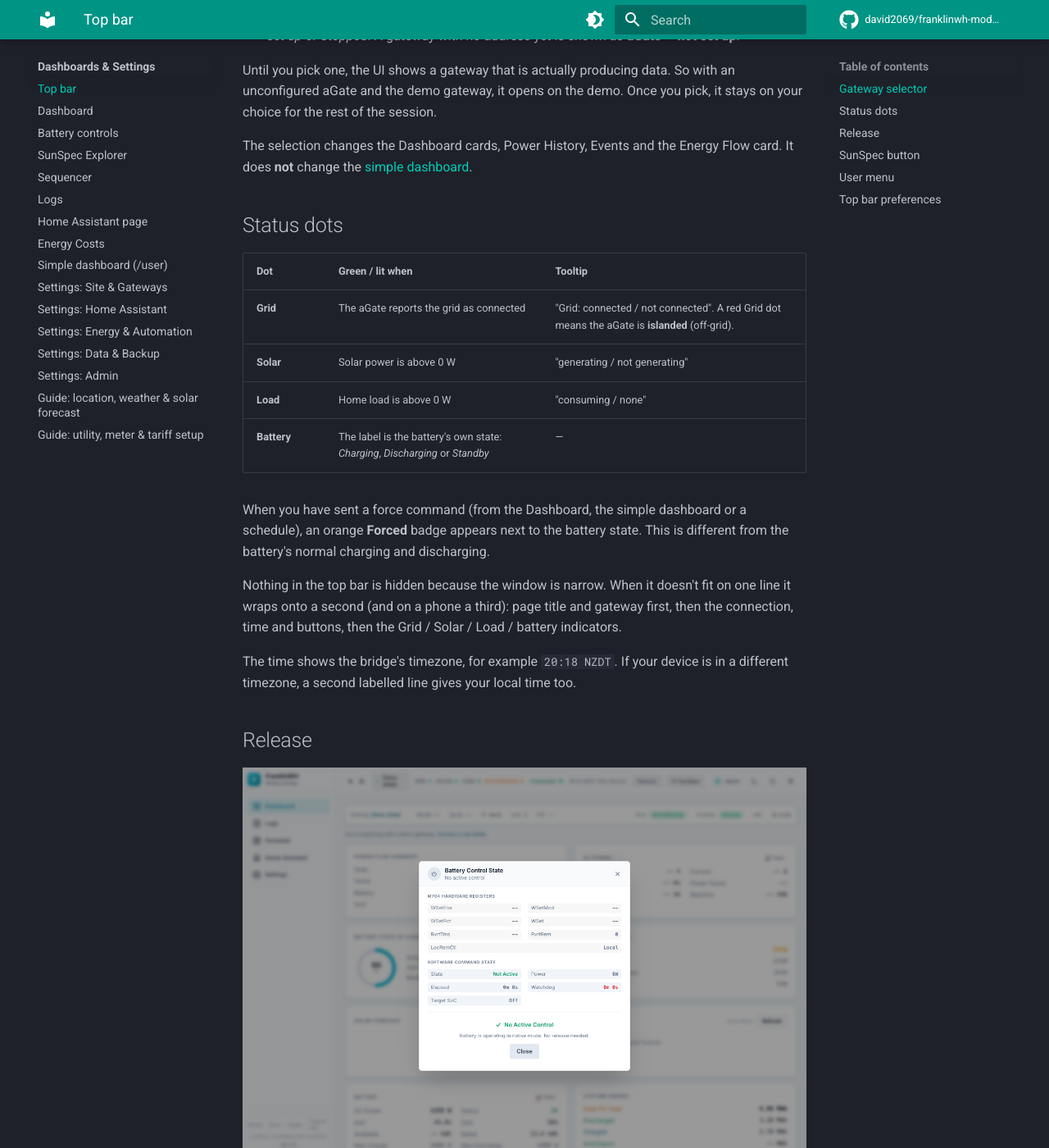
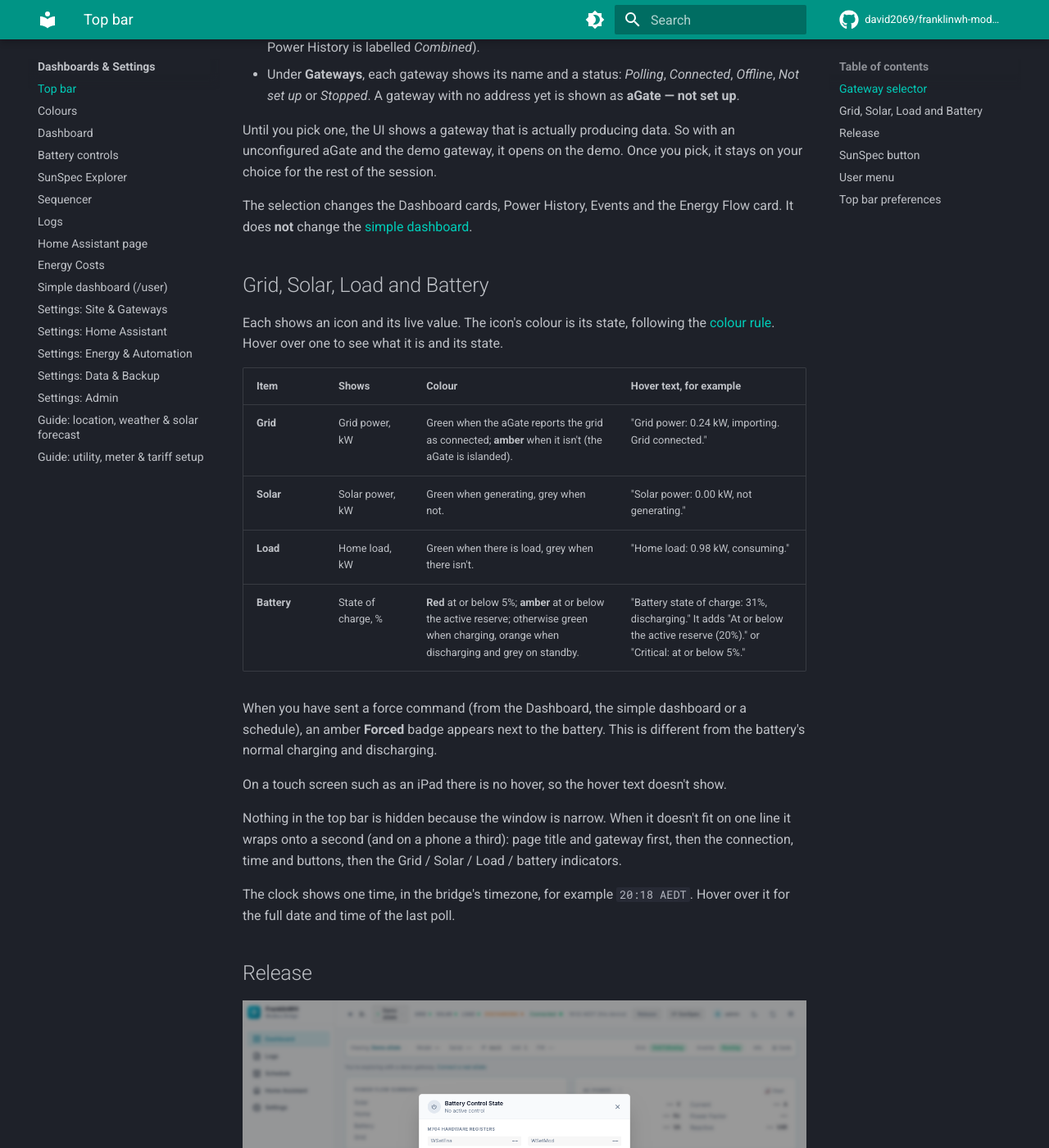
Before and after one commit to david2069/franklinwh-modbus-bridge, an MkDocs documentation site: the page built from docs/user/ui/top-bar.md, in a window 1280 px wide and 1400 px high, scrolled down 1448 px. Shown: the whole window at 82% size. Built offline with MkDocs 1.6.1 and Material for MkDocs 9.7.7, drawn with Linux system fonts in a browser that asks for light colours; comment, search, counter and statistics services are not loaded; some of the changed text lies outside the part shown.

Commit message:
fix(ui): dashboard colours follow the colour rule; document it (#385)
Owner, 2026-10-28: "change other dashboard colours to align to new rules.
ensure rules are documented". Red = critical only, amber = warning,
orange = energy drawn, green = active, grey = inactive.

- Grid importing: orange (was red), on the Power Flow card, per-phase
  power and the /user board. New token --draw.
- Battery discharging: orange (was amber), same places and the /user
  Discharge button.
- Solar producing: green (was the amber solar colour), as on the topbar.
- SoC ring (Dashboard and /user): red <= 5%, amber <= active reserve,
  else green (was a fixed 80/30/15 scale).
- Chart line colours and button accents are identities, not states, and
  are unchanged (stated in the doc).

Docs: new docs/user/ui/colours.md. top-bar.md brought up to date with
#383/#384 (icons with values, one clock, all items can be hidden, amber
Release). Release dot is amber in the dispatch guide. Three screenshots
regenerated on the demo gateway.


Claude-Session: https://claude.ai/code/session_01Y16KzdPEVsgLsqKASFjb7K

Co-authored-by: david2069 <david2069@users.noreply.github.com>
Co-authored-by: Claude Opus 5.5 <noreply@anthropic.com>

```diff
--- a/docs/user/ui/top-bar.md
+++ b/docs/user/ui/top-bar.md
@@ -11,7 +11,7 @@ From left to right:
 | **◀ / ▶** | Collapses or expands the sidebar. |
 | **Page title** | The page you are on. |
 | **Gateway selector** | Which gateway the page shows. Only appears when there is more than one gateway. |
-| **Status dots** | Grid, Solar, Load and Battery, live. |
+| **Grid / Solar / Load / Battery** | An icon and the live value for each. |
 | **Connected / Disconnected** | Whether the browser's last data request to the bridge succeeded. |
 | **Quality badge** | Only appears when the data is `stale` or bad. Hidden while it is fine. |
 | **Clock** | Time of the last poll, in the **bridge's** timezone. |
@@ -21,6 +21,8 @@ From left to right:
 | **Theme** | Switches dark / light. |
 | **Refresh** | Fetches live data now, without waiting for the next 10-second refresh. |
 | **⚙ (gear)** | Top bar preferences: which items show, and in what order. |
+
+Every item except the gear can be hidden; see [Top bar preferences](#top-bar-preferences).
 
 ## Gateway selector
 
@@ -41,31 +43,36 @@ your choice for the rest of the session.
 The selection changes the Dashboard cards, Power History, Events and the Energy Flow card.
 It does **not** change the [simple dashboard](user-dashboard.md).
 
-## Status dots
+## Grid, Solar, Load and Battery
 
-| Dot | Green / lit when | Tooltip |
-|---|---|---|
-| **Grid** | The aGate reports the grid as connected | "Grid: connected / not connected". A red Grid dot means the aGate is **islanded** (off-grid). |
-| **Solar** | Solar power is above 0 W | "generating / not generating" |
-| **Load** | Home load is above 0 W | "consuming / none" |
-| **Battery** | The label is the battery's own state: *Charging*, *Discharging* or *Standby* | — |
+Each shows an icon and its live value. The icon's colour is its state, following the
+[colour rule](colours.md). Hover over one to see what it is and its state.
+
+| Item | Shows | Colour | Hover text, for example |
+|---|---|---|---|
+| **Grid** | Grid power, kW | Green when the aGate reports the grid as connected; **amber** when it isn't (the aGate is islanded). | "Grid power: 0.24 kW, importing. Grid connected." |
+| **Solar** | Solar power, kW | Green when generating, grey when not. | "Solar power: 0.00 kW, not generating." |
+| **Load** | Home load, kW | Green when there is load, grey when there isn't. | "Home load: 0.98 kW, consuming." |
+| **Battery** | State of charge, % | **Red** at or below 5%; **amber** at or below the active reserve; otherwise green when charging, orange when discharging and grey on standby. | "Battery state of charge: 31%, discharging." It adds "At or below the active reserve (20%)." or "Critical: at or below 5%." |
 
 When you have sent a force command (from the Dashboard, the simple dashboard or a
-schedule), an orange **Forced** badge appears next to the battery state. This is
-different from the battery's normal charging and discharging.
+schedule), an amber **Forced** badge appears next to the battery. This is different from
+the battery's normal charging and discharging.
+
+On a touch screen such as an iPad there is no hover, so the hover text doesn't show.
 
 Nothing in the top bar is hidden because the window is narrow. When it doesn't fit on one
 line it wraps onto a second (and on a phone a third): page title and gateway first, then the
 connection, time and buttons, then the Grid / Solar / Load / battery indicators.
 
-The time shows the bridge's timezone, for example `20:18 NZDT`. If your device is in a
-different timezone, a second labelled line gives your local time too.
+The clock shows one time, in the bridge's timezone, for example `20:18 AEDT`. Hover over it
+for the full date and time of the last poll.
 
 ## Release
 
 ![Battery Control State dialog](../../images/ui/release-modal.png)
 
-The **Release** button gets a red dot when a battery command is active. Click it to see the
+The **Release** button turns amber, with an amber dot, when a battery command is active. Click it to see the
 control state, read straight from the aGate and from the bridge.
 
 **M704 Hardware Registers** (the aGate's own control registers):
@@ -118,11 +125,13 @@ Shows who is signed in and their role. **Sign out** ends this login.
 
 ![Top bar preferences](../../images/ui/topbar-preferences.png)
 
-The gear opens **Topbar Preferences**:
+The gear opens **Topbar Preferences**, in three sections:
 
+- **Left**: Sidebar button, Page title, Gateway picker.
 - **Centre Indicators**: Grid, Solar, Load, Battery.
-- **Right Buttons**: Release, SunSpec, Theme, Refresh.
+- **Right**: Connection, Data quality, Clock, Release, SunSpec, User, Theme, Refresh.
 
-Untick an item to hide it. Use **↑ / ↓** to change the order. **Reset** restores the
-defaults (everything shown, in the order above). These preferences are stored in this
-browser only.
+Untick an item to hide it; you can hide everything. The gear itself always stays, so you can
+turn items back on. *Logged out — log in* still appears when your login has ended. Use
+**↑ / ↓** to change the order of the Centre and Right items. **Reset** restores the defaults
+(everything shown, in the order above). These preferences are stored in this browser only.
--- a/mkdocs.yml
+++ b/mkdocs.yml
@@ -96,6 +96,7 @@ nav:
   - Dashboards & Settings:
     - Overview: user/ui/index.md
     - Top bar: user/ui/top-bar.md
+    - Colours: user/ui/colours.md
     - Dashboard: user/ui/dashboard.md
     - Battery controls: user/ui/controls.md
     - SunSpec Explorer: user/ui/sunspec-explorer.md
--- a/src/franklinwh_bridge/templates/tabs/dashboard.html
+++ b/src/franklinwh_bridge/templates/tabs/dashboard.html
@@ -328,7 +328,7 @@
           <span class="text-sm font-bold font-mono" :style="'color:' + powerColour($store.app.batteryPowerW, 'battery')"
                 x-text="fmt.w($store.app.batteryPowerW) + 'W'"></span>
           <span class="text-xs w-28 text-right"
-                :class="$store.app.batteryPowerW > 0 ? 'text-amber-400' : ($store.app.batteryPowerW < 0 ? 'text-emerald-400' : 'text-slate-500')"
+                :class="$store.app.batteryPowerW > 0 ? 'text-orange-400' : ($store.app.batteryPowerW < 0 ? 'text-emerald-400' : 'text-slate-500')"
                 x-text="$store.app.batteryPowerW > 0 ? 'Discharging' : ($store.app.batteryPowerW < 0 ? 'Charging' : 'Standby')"></span>
         </div>
         <div class="flex justify-between items-center">
@@ -336,7 +336,7 @@
           <span class="text-sm font-bold font-mono" :style="'color:' + powerColour($store.app.gridPowerW, 'grid')"
                 x-text="fmt.w($store.app.gridPowerW) + 'W'"></span>
           <span class="text-xs w-28 text-right"
-                :class="$store.app.gridPowerW > 0 ? 'text-red-400' : ($store.app.gridPowerW < 0 ? 'text-emerald-400' : 'text-slate-500')"
+                :class="$store.app.gridPowerW > 0 ? 'text-orange-400' : ($store.app.gridPowerW < 0 ? 'text-emerald-400' : 'text-slate-500')"
                 x-text="$store.app.gridPowerW > 0 ? 'Importing' : ($store.app.gridPowerW < 0 ? 'Exporting' : 'Neutral')"></span>
         </div>
       </div>
@@ -483,7 +483,7 @@
           <svg viewBox="0 0 100 100">
             <circle class="soc-ring-track" cx="50" cy="50" r="40"/>
             <circle class="soc-ring-fill" cx="50" cy="50" r="40"
-                    :stroke="socColour($store.app.batterySoc)"
+                    :stroke="socColour($store.app.batterySoc, $store.app.points.active_reserve_pct)"
                     :stroke-dashoffset="socRingOffset($store.app.batterySoc)"/>
           </svg>
           <div class="soc-ring-text">
--- a/src/franklinwh_bridge/templates/user.html
+++ b/src/franklinwh_bridge/templates/user.html
@@ -11,7 +11,7 @@
       color-scheme: dark;
       --bg: #090e18; --panel: rgba(30, 41, 59, .55); --border: rgba(255, 255, 255, .08);
       --text: #e2e8f0; --muted: #64748b; --dim: #94a3b8;
-      --ok: #34d399; --warn: #fbbf24; --danger: #f87171; --accent: #22d3ee; --solar: #f59e0b;
+      --ok: #34d399; --warn: #fbbf24; --danger: #f87171; --draw: #fb923c; --accent: #22d3ee; --solar: #f59e0b;
     }
     * { box-sizing: border-box; }
     body {
@@ -127,7 +127,7 @@
       display: flex; flex-direction: column; align-items: center; gap: 5px;
     }
     .seg button.on.charge { border-color: var(--ok); color: var(--ok); background: rgba(52,211,153,.1); }
-    .seg button.on.discharge { border-color: var(--warn); color: var(--warn); background: rgba(251,191,36,.1); }
+    .seg button.on.discharge { border-color: var(--draw); color: var(--draw); background: rgba(251,146,60,.1); }
     .slider-row { margin-top: 14px; }
     .slider-row .head { display: flex; justify-content: space-between; align-items: baseline; font-size: 13px; }
     .slider-row .head b { font-weight: 700; font-variant-numeric: tabular-nums; }
```
Also changed, not shown: docs/user/battery-dispatch-best-practice.md (+3 -3 lines), docs/user/ui/colours.md (added, +32 -0 lines), src/franklinwh_bridge/static/css/design-system.css (+5 -2 lines), src/franklinwh_bridge/static/js/app.js (+12 -10 lines), src/franklinwh_bridge/static/js/user_app.js (+12 -11 lines), docs/images/ha/dispatch-topbar-release.png, docs/images/ui/topbar-preferences.png, docs/images/ui/topbar.png.
